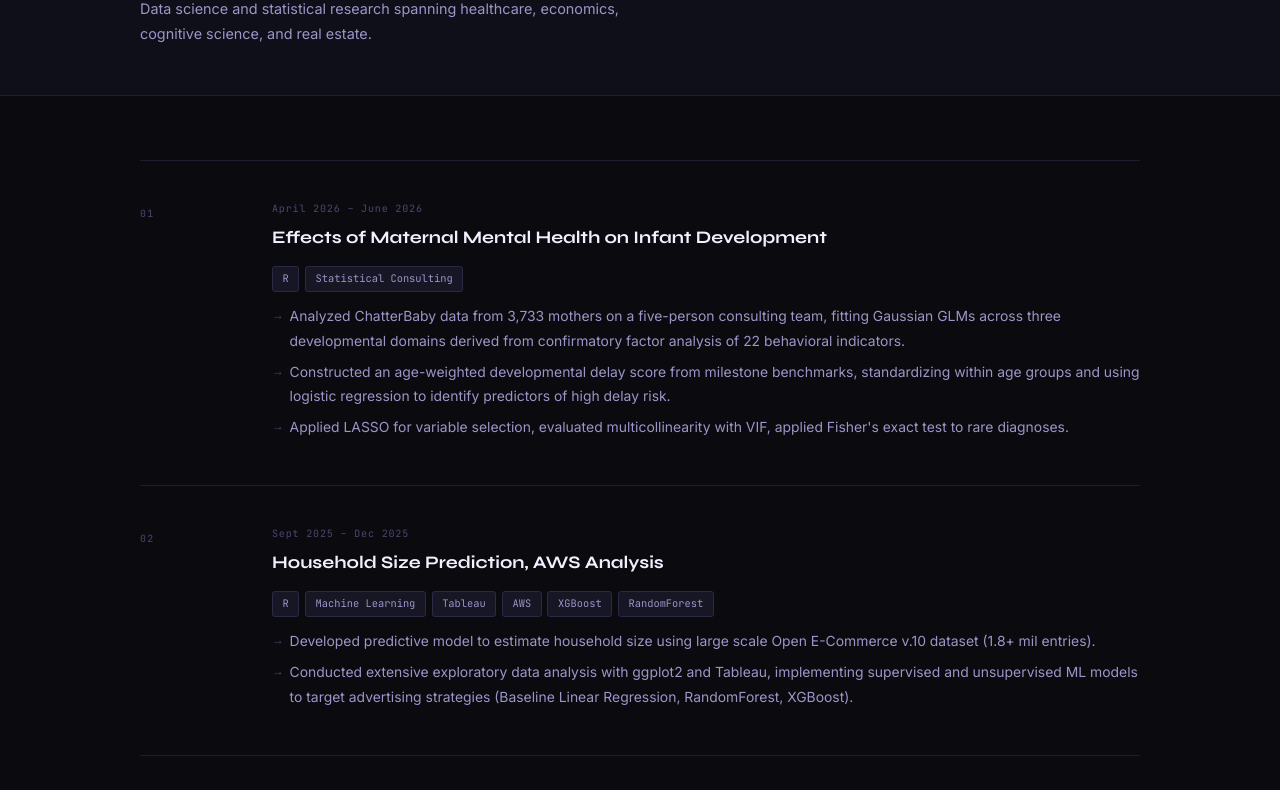
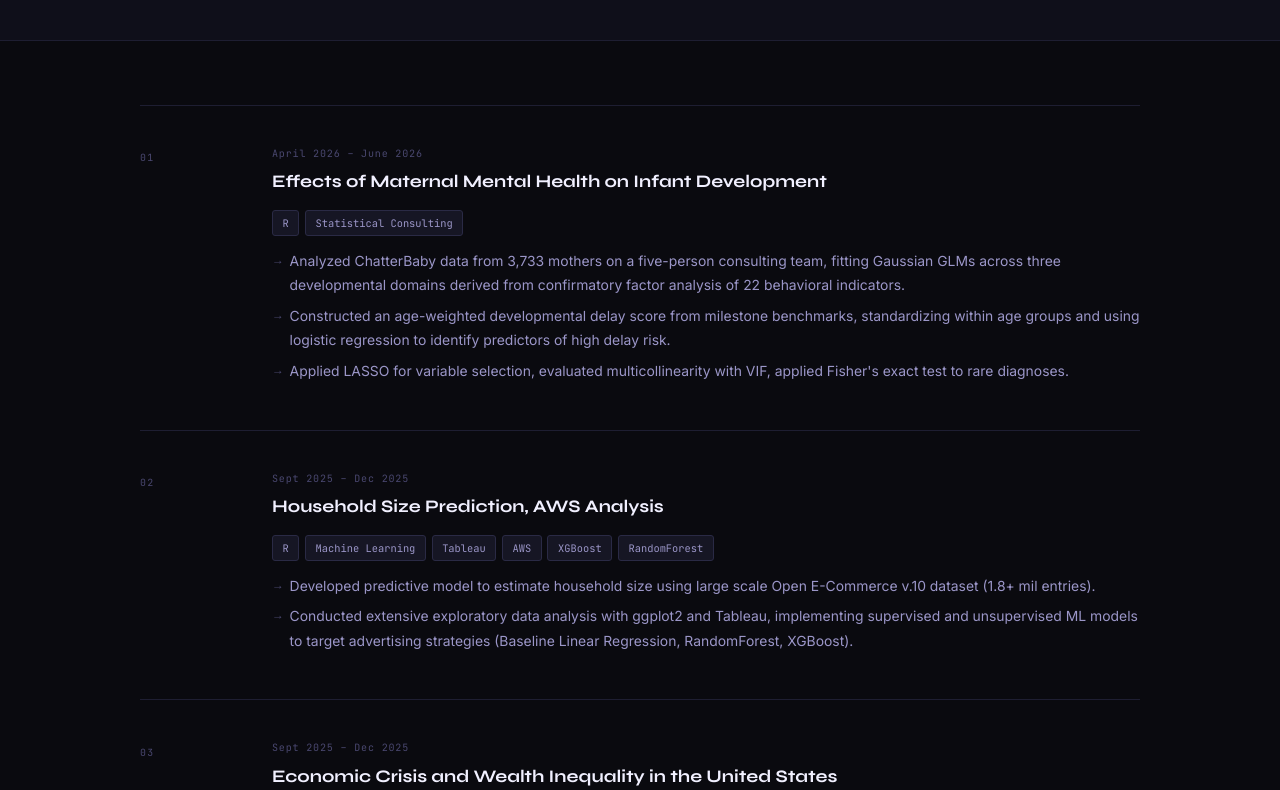
Before and after one commit to bebelyen/bebel-yen, a plain HTML site: page projects.html in a window 1280 px wide. Shown: the part 226-1016 px from the top of the page. Drawn offline with Linux system fonts and the light colour scheme.

Commit message:
Remove portfolio description from projects page
Removed the description paragraph from the portfolio header.

```diff
--- a/projects.html
+++ b/projects.html
@@ -102,7 +102,6 @@
       <div class="page-header-inner fade-up">
         <span class="label">// projects</span>
         <h1 class="section-title" style="margin-bottom:0.5rem;">Portfolio</h1>
-        <p class="page-header-sub">Data science and statistical research spanning healthcare, economics, cognitive science, and real estate.</p>
       </div>
     </div>
 
```
